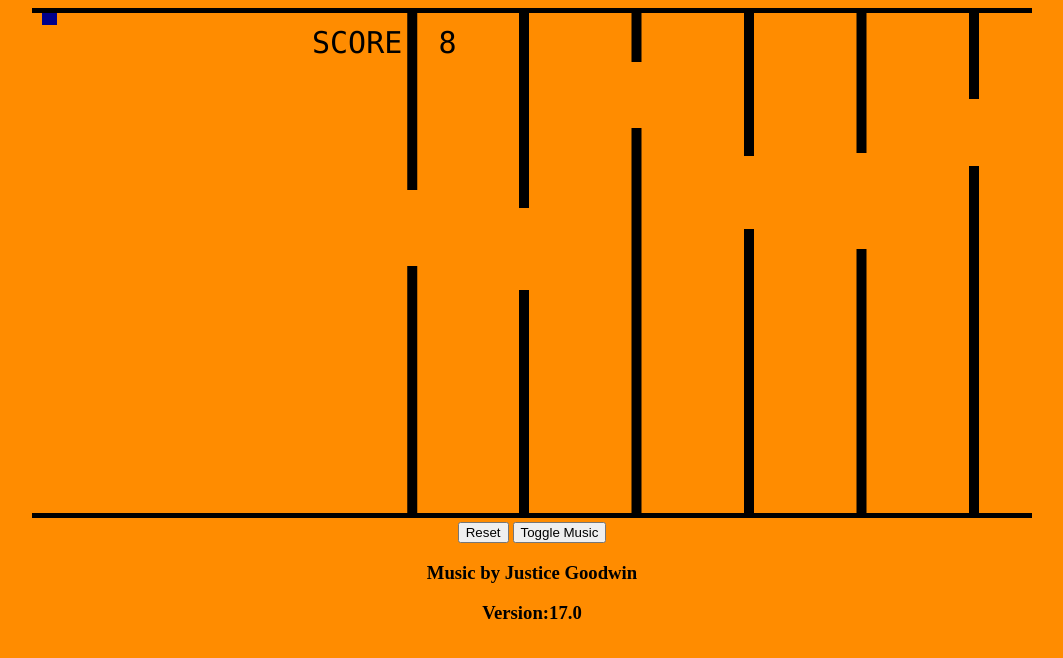
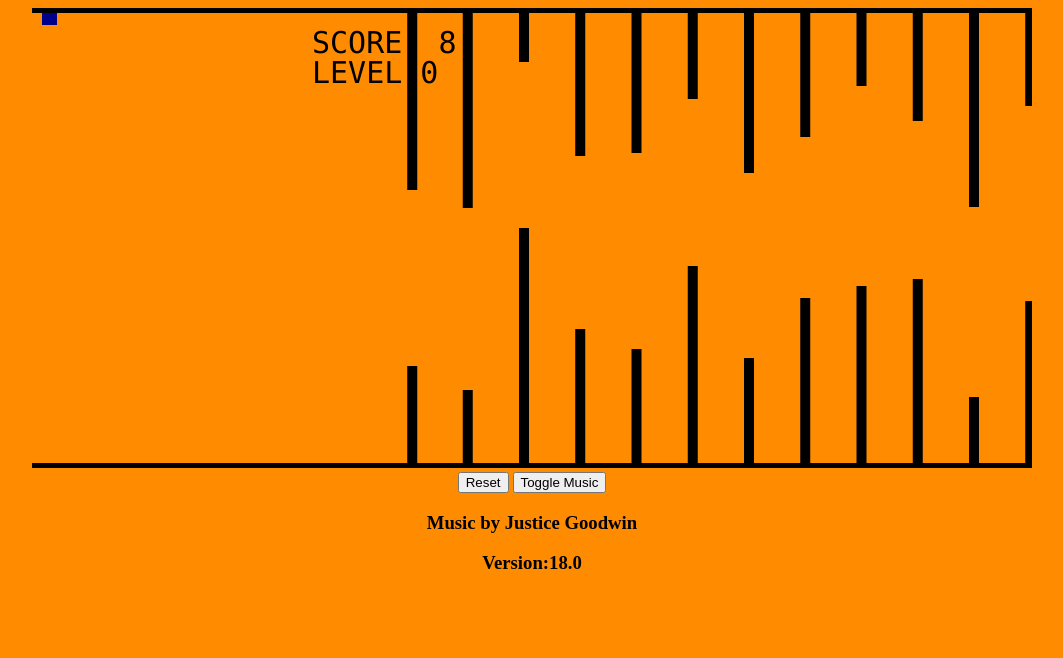
Before and after one commit to loganwe/Box-Bounce, a plain HTML site: page game.html in a window 1280 px wide. Shown: the whole page, without its empty margins (108-1171 px from the left). Drawn offline with Linux system fonts and the light colour scheme.

Commit message:
Add files via upload

```diff
--- a/game.html
+++ b/game.html
@@ -12,16 +12,22 @@
 let player;
 let myObstacles = [];
 let myScore;
+let myLevel;
+let wSate;
+let level=0;
 let upAcceleration=-0.025;
 let downAcceleration=0.025;
 let distance_between_enemies =0.75;
 let gameSpeed=6;
+let objectSpeed=75
 let theme = new Audio('Theme.mp3');
 let end=new Audio('End Game.mp3')
 let mState=1;
 let Bounce=2;
 let scoreDcontroller=100;
 let gState=1;
+let gravity=-7
+let notaccelerateing=true
 // let gameOver;
 function startGame() {
 
@@ -29,6 +35,7 @@ function startGame() {
     player.gravity = 0;
     myScore = new component("30px", "Consolas", "black", 280, 40, "text");
     // gameOver= new component("30px", "Consolas", "red", 280, 70, "text");
+    myLevel = new component("30px", "Consolas", "black", 280, 70, "text");
     myGameArea.start();
 }
 
@@ -36,7 +43,7 @@ let myGameArea = {
     canvas : document.createElement("canvas"),
     start : function() {
         this.canvas.width = 1000;
-        this.canvas.height = 500;
+        this.canvas.height = 450;
         this.context = this.canvas.getContext("2d");
         document.body.insertBefore(this.canvas, document.body.childNodes[0]);
         this.frameNo = 0;
@@ -120,20 +127,22 @@ function updateGameArea() {
      if(gState==1){
          if (player.crashWith(myObstacles[i])||player.hitBottom()) {
             theme.pause()
-            gameOver.text="Game Over"
+            // gameOver.text="Game Over"
             return;
         }
     }
     }
     myGameArea.clear();
+    if(notaccelerateing)
+    player.gravity=gravity
     myGameArea.frameNo += 1;
-    if (myGameArea.frameNo == 1 || everyinterval(150)) {
+    if (myGameArea.frameNo == 1 || everyinterval(objectSpeed)) {
         x = myGameArea.canvas.width;
         minHeight = 20;
         maxHeight = 200;
         height = Math.floor(Math.random()*(maxHeight-minHeight+1)+minHeight);
-        minGap = 50;
-        maxGap = 100;
+        minGap = 150;
+        maxGap = 200;
         gap = Math.floor(Math.random()*(maxGap-minGap+1)+minGap);
         myObstacles.push(new component(10, height, "black", x, 0));
         myObstacles.push(new component(10, x - height - gap, "black", x, height + gap));
@@ -142,8 +151,19 @@ function updateGameArea() {
         myObstacles[i].x += -distance_between_enemies;
         myObstacles[i].update();
     }
+if(myGameArea.frameNo===1300||myGameArea.frameNo===2000||myGameArea.frameNo===2500||myGameArea.frameNo===3000||myGameArea.frameNo===4000){
+    distance_between_enemies-=0.08
+    level+=1
+}else if(myGameArea.frameNo===4500||wSate){
+    myGameArea.canvas.remove()
+    // document.getElementsByClassName("end").
+    document.getElementById("go").innerHTML="You win!!!!!!!!!!!!!!!!!!!!"
+
+}
     myScore.text="SCORE: " + Math.floor( myGameArea.frameNo/scoreDcontroller);
     myScore.update();
+    myLevel.text="LEVEL:"+level
+    myLevel.update()
     player.newPos();
     player.update();
     // gameOver.update()
@@ -153,7 +173,7 @@ function everyinterval(n) {
     if ((myGameArea.frameNo / n) % 1 == 0) {return true;}
     return false;
 }
-function accelerate(n) {  player.gravity = -n;}
+function accelerate(n) {  player.gravity = -n;notaccelerateing=false}
 document.addEventListener("keydown",event=>{
    if(event.key==="ArrowDown")
    accelerate(upAcceleration);
@@ -175,6 +195,8 @@ document.addEventListener("keypress",event=>{
    Toggle()
    else if (event.key==" ")
    document.location.reload()
+   else if(event.key==="W")
+   wSate=true
 })
    let Toggle=()=>{
 if(mState===1){
@@ -188,10 +210,12 @@ if(mState===1){
 
 </script>
 <br>
-<button onclick="document.location.reload()">Reset</button>
-<button onclick="Toggle()">Toggle Music</button><br>
+<button onclick="document.location.reload()" class="end">Reset</button>
+<button onclick="Toggle()" class="end">Toggle Music</button><br>
 <h3>Music by Justice Goodwin</h3>
 <!-- <audio src="Theme.mp3" autoplay loop></audio> -->
-<h3>Version:17.0</h3>
+<h3>Version:18.0</h3>
+<br>
+<h1 id="go"></h1>
 </body>
 </html>
```
